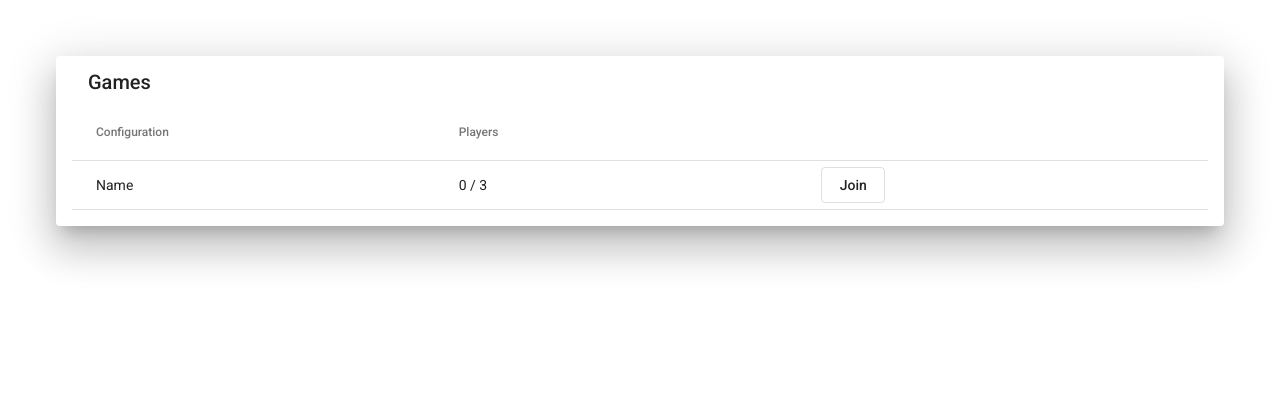
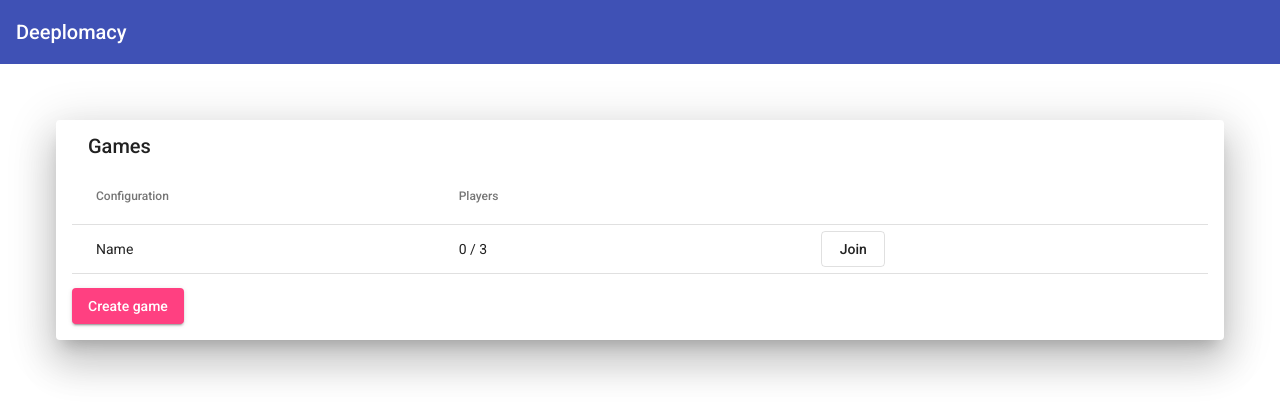
Before and after one commit to sytzez/deeplomacy, an Angular app in the folder resources/angular/: page / in a window 1280 px wide. Shown: the top 418 px of the page. Built offline with nearby package versions, Linux system fonts and the light colour scheme.

Commit message:
[Update] Improve games index layout, add button to create game

```diff
--- a/resources/angular/src/app/app.component.html
+++ b/resources/angular/src/app/app.component.html
@@ -1,3 +1,6 @@
+<mat-toolbar color="primary">
+    <span>Deeplomacy</span>
+</mat-toolbar>
 <div class="layout">
     <router-outlet></router-outlet>
 </div>
--- a/resources/angular/src/app/pages/games-index/games-index.component.html
+++ b/resources/angular/src/app/pages/games-index/games-index.component.html
@@ -29,5 +29,12 @@
             <mat-header-row *matHeaderRowDef="['configuration', 'players', 'actions']"></mat-header-row>
             <mat-row *matRowDef="let row; columns: ['configuration', 'players', 'actions']"></mat-row>
         </mat-table>
+
+        <button mat-raised-button
+                color="accent"
+                routerLink="/create-game"
+        >
+            Create game
+        </button>
     </mat-card-content>
 </mat-card>
--- a/resources/angular/src/app/pages/games-index/games-index.component.scss
+++ b/resources/angular/src/app/pages/games-index/games-index.component.scss
@@ -0,0 +1,3 @@
+.mat-table {
+    margin-bottom: 1em;
+}
```
Also changed, not shown: resources/angular/src/app/app.module.ts (+9 -1 lines).
